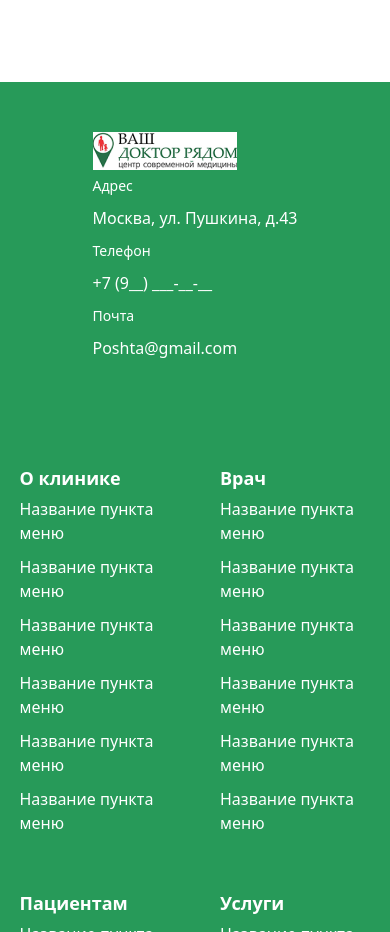
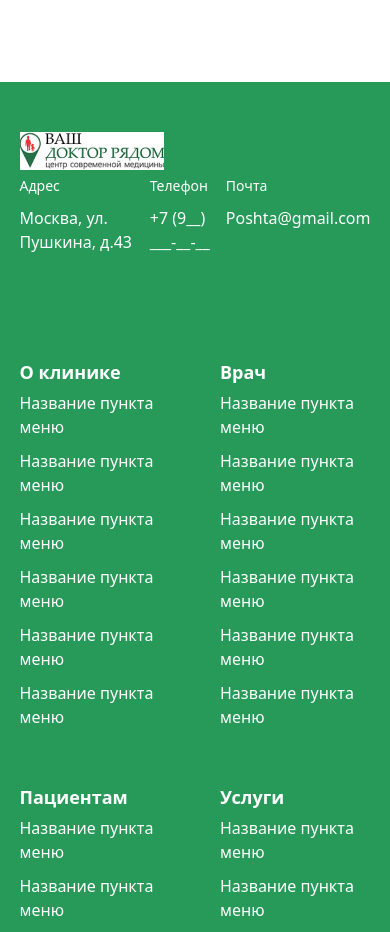
Before and after one commit to Amsurur/GIT-1-Exam, a website: page src/project-1/shohrukh-1.html in a window 390 px wide. Shown: the part 8540-9472 px from the top of the page. Drawn offline with Linux system fonts and the light colour scheme.

Commit message:
page-2 is created

```diff
--- a/src/project-1/shohrukh-1.html
+++ b/src/project-1/shohrukh-1.html
@@ -257,14 +257,24 @@
 
     <footer class="w-full bg-[#279A59] mt-[100px] pt-[50px] pb-[30px]">
         <section class="w-[90%] m-auto flex gap-[100px] items-start flex-wrap">
-            <aside class="text-[#fff] lg:m-0 m-auto">
+            <aside class="text-[#fff] lg:m-0">
                 <img src="./img-shohrukh/imgs-1.png" alt="">
+                <div class="flex nn:flex-row lg:flex-col lg:text-[16px] nn:text-[14px]">
+                    <div class="">
+                        <div class="">
                             <p class="text-[14px] py-[5px]">Адрес</p>
                             <p class="text-[16px] py-[5px]">Москва, ул. Пушкина, д.43</p>
+                        </div>
+                    </div>
+                    <div class="">
                         <p class="text-[14px] py-[5px]">Телефон</p>
                         <p class="text-[16px] py-[5px]">+7 (9__) ___-__-__</p>
+                    </div>
+                    <div class="">
                         <p class="text-[14px] py-[5px]">Почта</p>
                         <p class="text-[16px] py-[5px]">Poshta@gmail.com</p>
+                    </div>
+                </div>
             </aside>
             <section class="grid lg:grid-cols-4 grid-cols-2 gap-[50px]">
 
--- a/tailwind.config.js
+++ b/tailwind.config.js
@@ -3,6 +3,7 @@ module.exports = {
   content: ["./src/**/*.{html,js}"],
   theme: {
     screens: {
+      'nn': '100px',
       'sm': '640px',
       // => @media (min-width: 640px) { ... }
 
```
Also changed, not shown: src/project-1/shohrukh-2.html (added, +12 -0 lines), src/output.css. Lines whose indentation alone changed are shown as unchanged.
